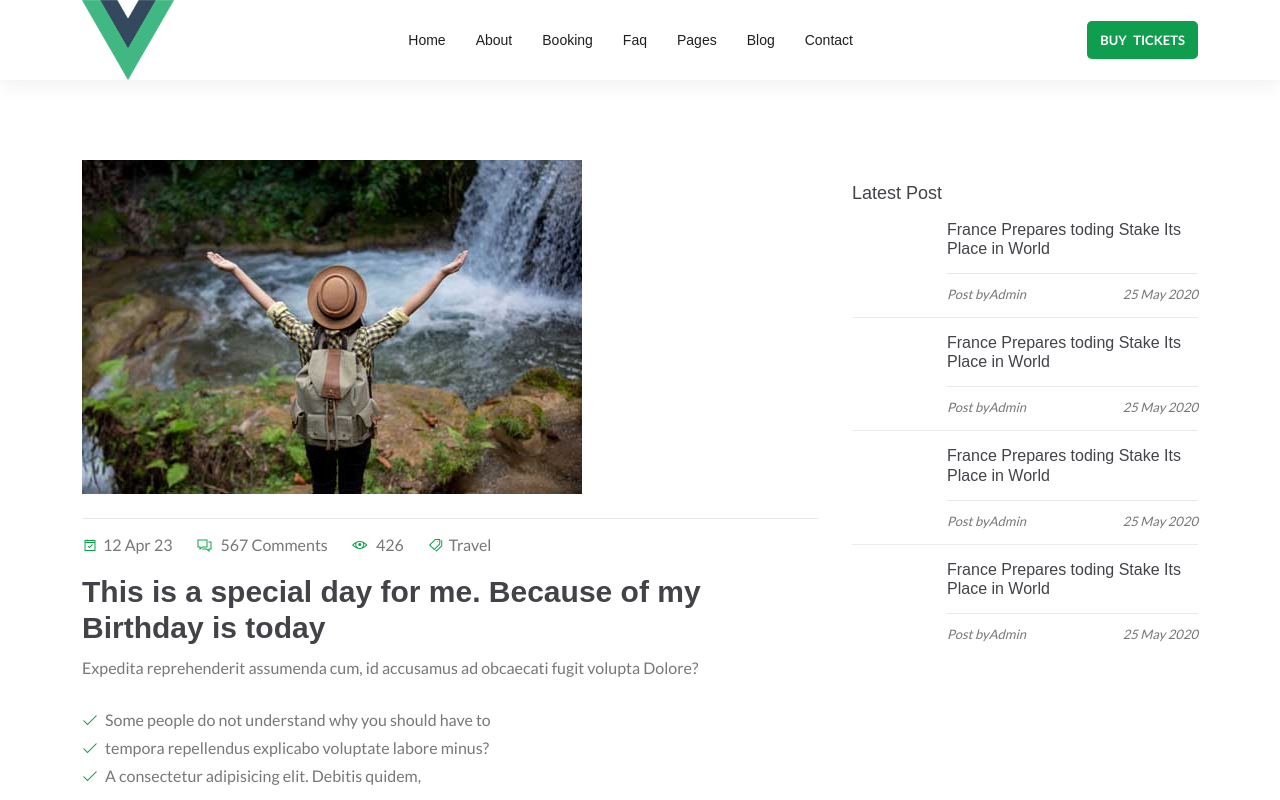
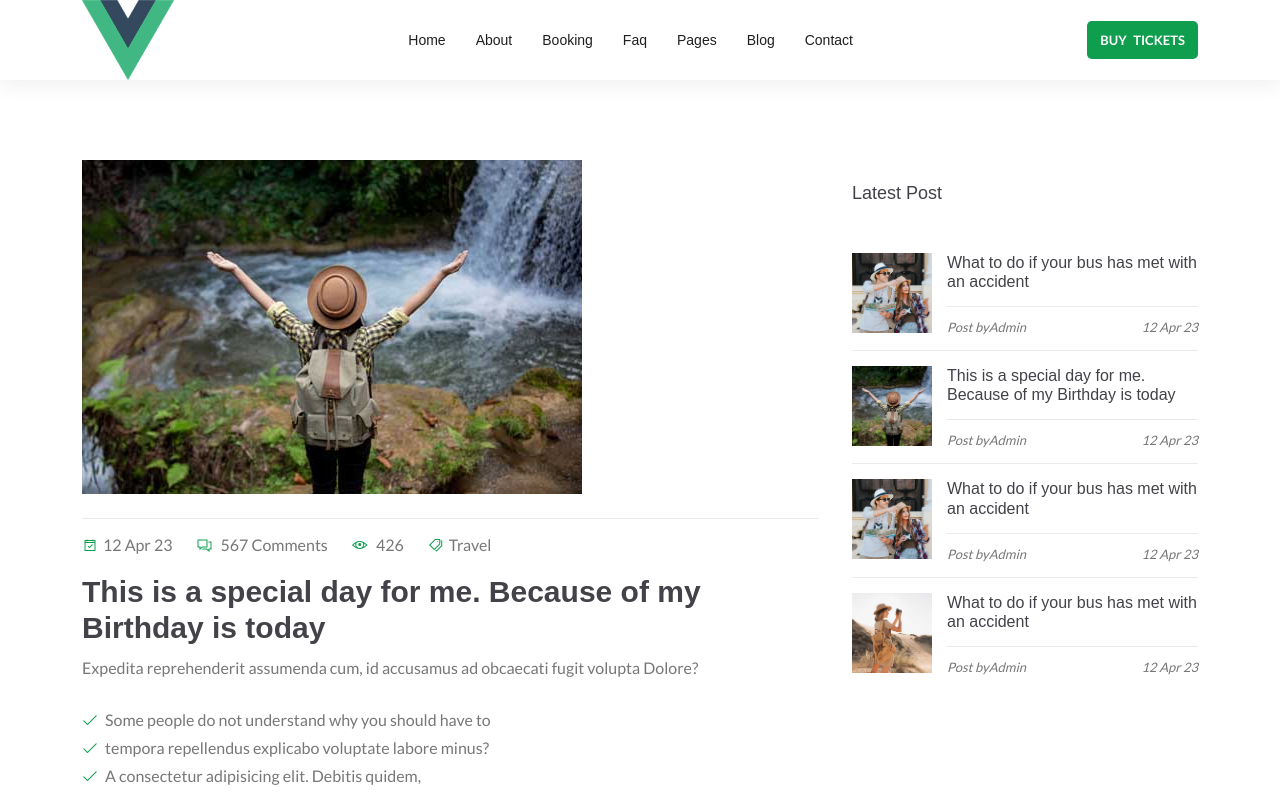
Before and after one commit to mdmunnaahmed/vue-bus-booking, a Vue app: page /blog/p1 in a window 1280 px wide. Shown: the top 800 px of the page. Built offline with nearby package versions, Linux system fonts and the light colour scheme; a web font is replaced by a local one.

Commit message:
blog details dynamic --done

```diff
--- a/src/pages/BlogDetails.vue
+++ b/src/pages/BlogDetails.vue
@@ -49,71 +49,20 @@
           <div class="blog-sidebar">
             <div class="sidebar-item">
               <div class="latest-post-wrapper item-inner">
-                <h5 class="title">Latest Post</h5>
-                <div class="lastest-post-item">
+                <h5 class="title mb-5">Latest Post</h5>
+                <div class="lastest-post-item" v-for="(random, index) in randomItems" :key="index">
                   <div class="thumb">
-                    <!-- <img src="./assets/images/blog/item3.jpg" alt="blog"> -->
+                    <img :src="require(`@/assets/blog/${random.thumb}`)" alt="blog">
                   </div>
                   <div class="content">
-                    <h6 class="title"><a href="#0">France Prepares toding Stake Its Place in World </a></h6>
+                    <h6 class="title" @click="updateBlog"><router-link :to="random.id">{{ random.title }}
+                      </router-link></h6>
                     <ul class="meta-post">
                       <li>
-                        <span>Post by</span>
-                        <a href="#0">Admin</a>
+                        <span>Post by</span> Admin
                       </li>
                       <li>
-                        <span>25 May 2020</span>
-                      </li>
-                    </ul>
-                  </div>
-                </div>
-                <div class="lastest-post-item">
-                  <div class="thumb">
-                    <!-- <img src="./assets/images/blog/item2.jpg" alt="blog"> -->
-                  </div>
-                  <div class="content">
-                    <h6 class="title"><a href="#0">France Prepares toding Stake Its Place in World </a></h6>
-                    <ul class="meta-post">
-                      <li>
-                        <span>Post by</span>
-                        <a href="#0">Admin</a>
-                      </li>
-                      <li>
-                        <span>25 May 2020</span>
-                      </li>
-                    </ul>
-                  </div>
-                </div>
-                <div class="lastest-post-item">
-                  <div class="thumb">
-                    <!-- <img src="./assets/images/blog/item1.jpg" alt="blog"> -->
-                  </div>
-                  <div class="content">
-                    <h6 class="title"><a href="#0">France Prepares toding Stake Its Place in World </a></h6>
-                    <ul class="meta-post">
-                      <li>
-                        <span>Post by</span>
-                        <a href="#0">Admin</a>
-                      </li>
-                      <li>
-                        <span>25 May 2020</span>
-                      </li>
-                    </ul>
-                  </div>
-                </div>
-                <div class="lastest-post-item">
-                  <div class="thumb">
-                    <!-- <img src="./assets/images/blog/item2.jpg" alt="blog"> -->
-                  </div>
-                  <div class="content">
-                    <h6 class="title"><a href="#0">France Prepares toding Stake Its Place in World </a></h6>
-                    <ul class="meta-post">
-                      <li>
-                        <span>Post by</span>
-                        <a href="#0">Admin</a>
-                      </li>
-                      <li>
-                        <span>25 May 2020</span>
+                        <span>{{ random.date }}</span>
                       </li>
                     </ul>
                   </div>
@@ -155,15 +104,36 @@ export default {
     date() {
       return this.selectedBlog.date
     },
-    // randomPosts() {
-    //   const posts = this.$store.getters["posts/posts"]
-    // }
+    blogDetailsLink() {
+      return this.$route.path + '/' + this.id
+    },
+
+    randomItems() {
+      const allItems = Object.values(this.$store.getters["posts/posts"]);
+      const randomSubset = [];
+
+      while (randomSubset.length < 4 && allItems.length > 0) {
+        const randomIndex = Math.floor(Math.random() * allItems.length);
+        randomSubset.push(allItems.splice(randomIndex, 1)[0]);
+      }
+
+      return randomSubset;
+    },
+
   },
+  methods: {
+    updateBlog() {
+      this.selectedBlog = this.$store.getters["posts/posts"].find(
+        (post) => post.id === this.id
+      )
+    }
+  },
+
   created() {
     this.selectedBlog = this.$store.getters["posts/posts"].find(
       (post) => post.id === this.id
     );
-    console.log(this.selectedBlog);
+
   },
 };
 </script>
@@ -433,4 +403,5 @@ export default {
   background: #0e9e4d;
   border-color: #0e9e4d;
   color: #fff;
-}</style>
+}
+</style>
```
